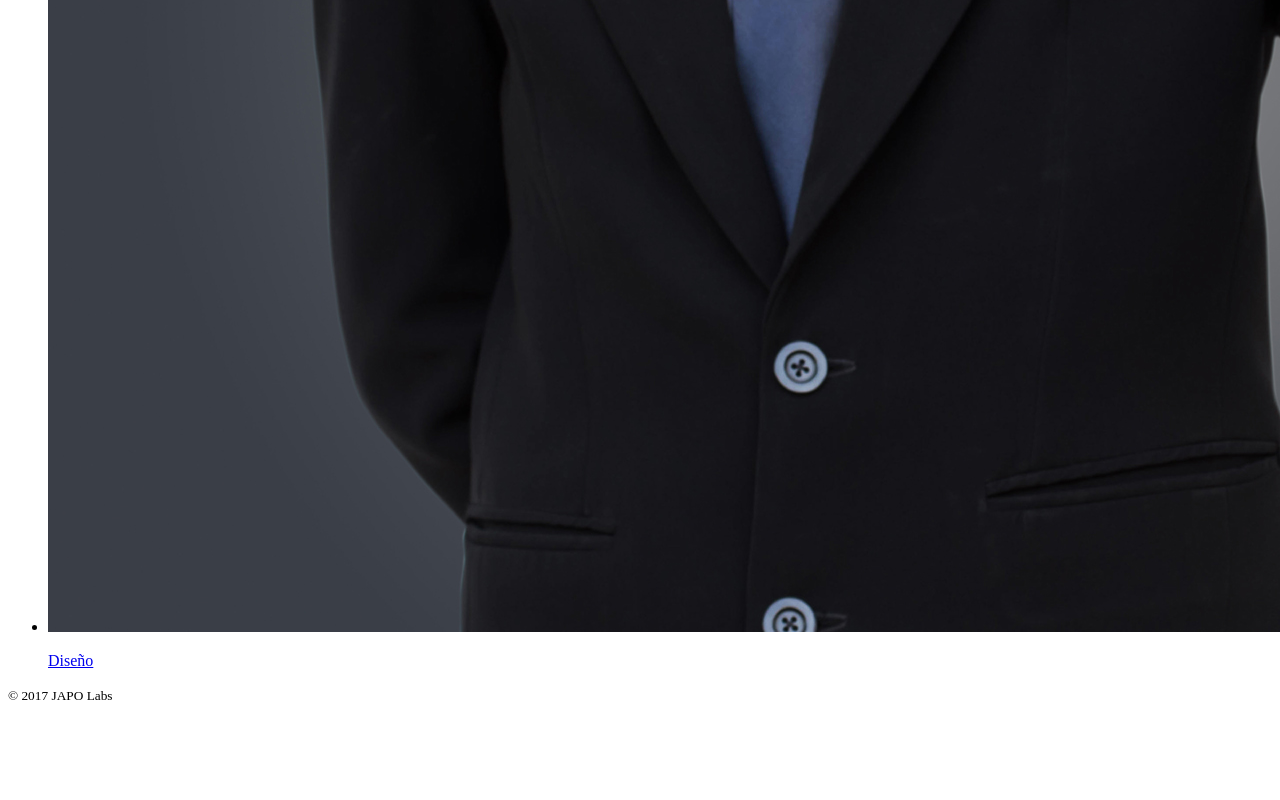
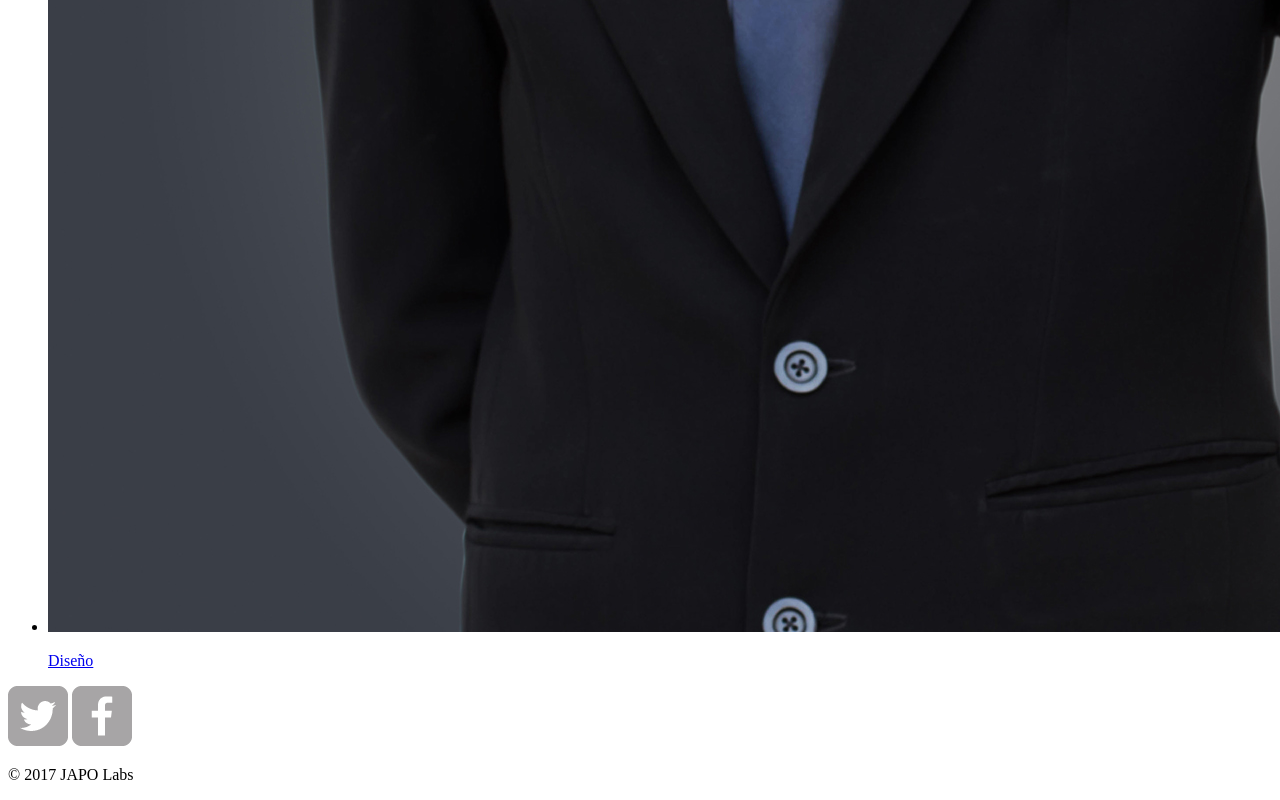
Before and after one commit to joanpaon/webproject1617, a plain HTML site: page index.html in a window 1280 px wide. Shown: the part 5979-6779 px from the top of the page. Before the commit the page ends 6699 px from the top, so only its background shows below. Drawn offline with Linux system fonts and the light colour scheme.

Commit message:
Social Icons added
Twitter and Facebook icons and links added.

```diff
--- a/index.html
+++ b/index.html
@@ -86,7 +86,9 @@
 
   <!-- Pie -->
   <footer>
-    <p><small>&copy; 2017 JAPO Labs</small></p>
+    <a href="https://twitter.com/#"><img src="img/twitter-wrap.png" alt="Twitter Logo" class="social-icon"></a>
+    <a href="https://www.facebook.com/#"><img src="img/facebook-wrap.png" alt="Facebook Logo" class="social-icon"></a>
+    <p>&copy; 2017 JAPO Labs</p>
   </footer>
 
   <!-- Application Scripts -->
```
